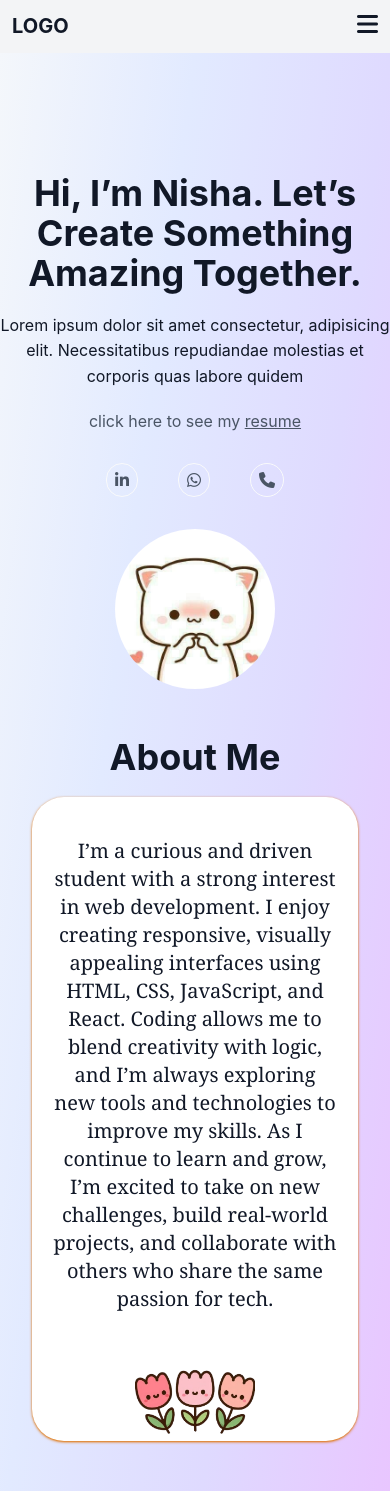
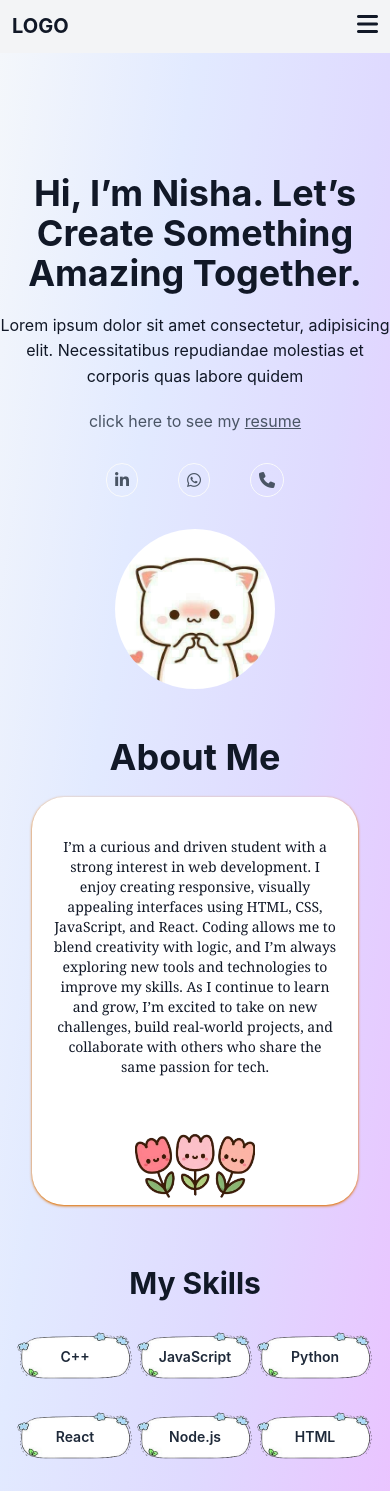
Before and after one commit to Nisha-2410/Portfolio, a React (Vite) app: page / in a window 390 px wide. Shown: the top 1491 px of the page. Built offline with nearby package versions, Linux system fonts and the light colour scheme.

Commit message:
updated project.jsx

```diff
--- a/src/components/About.jsx
+++ b/src/components/About.jsx
@@ -9,7 +9,7 @@ export function About() {
   <div className=' bg-white flex  shadow-amber-600 shadow bg-opacity-80 flex-col justify-center items-center mt-5 rounded-4xl  w-fit max-w-4xl md:w-[60%] lg:w-[70%] h-auto ml-8 mr-8'>
 
     <div className='p-2'>
-    <div className='w-11/12 md:w-[65%] lg:w-[75%] text-center mx-auto font-serif text-xl md:text-2xl mt-8'>
+    <div className='w-11/12 md:w-[65%] lg:w-[75%] text-center mx-auto font-serif text-sm md:text-2xl mt-8  '>
     I’m a curious and driven student with a strong interest in web development. I enjoy creating responsive, visually appealing interfaces using HTML, CSS, JavaScript, and React. Coding allows me to blend creativity with logic, and I’m always exploring new tools and technologies to improve my skills.
 
 As I continue to learn and grow, I’m excited to take on new challenges, build real-world projects, and collaborate with others who share the same passion for tech.
--- a/src/components/Project.jsx
+++ b/src/components/Project.jsx
@@ -20,7 +20,7 @@ export const Project = () => {
 
       <div className="flex flex-col md:flex-row justify-between gap-10 mt-8 text-center ml-3 mr-3 mb-2 items-start">
         {/* iNotebook Card */}
-        <div className="bg-amber-50 rounded-4xl w-95 md:w-[32%] shadow-amber-600 shadow bg-opacity-80
+        <div className="bg-amber-50 rounded-4xl w-fit md:w-[32%] shadow-amber-600 shadow bg-opacity-80
         md:ml-10 md:mr-10 transform transition duration-300 hover:scale-105  hover:bg-amber-50">
           <div className="font-bold mt-2 font-serif">iNotebook</div>
           <div className="text-sm mb-2 font-serif">
@@ -56,7 +56,7 @@ export const Project = () => {
         </div>
 
         {/* NewsMonkey Card */}
-        <div className="bg-amber-50 rounded-4xl w-95 md:w-[32%] shadow-amber-600 shadow bg-opacity-80
+        <div className="bg-amber-50 rounded-4xl w-fit md:w-[32%] shadow-amber-600 shadow bg-opacity-80
         md:ml-10 md:mr-10 transform transition duration-300 hover:scale-105 hover:bg-amber-50">
           <div className="font-bold mt-2 font-serif">NewsMonkey</div>
           <div className="text-sm mb-2 font-serif">Live News App</div>
@@ -90,7 +90,7 @@ export const Project = () => {
         </div>
 
         {/* Portfolio Card */}
-        <div className="bg-amber-50 rounded-4xl w-95 md:w-[32%] shadow-amber-600 shadow bg-opacity-80
+        <div className="bg-amber-50 rounded-4xl w-fit md:w-[32%] shadow-amber-600 shadow bg-opacity-80
         md:ml-10 md:mr-10 transform transition duration-300 hover:scale-105  hover:bg-amber-50">
           <div className="font-bold mt-2 font-serif">Portfolio</div>
           <div className="text-sm mb-2 font-serif">
```
